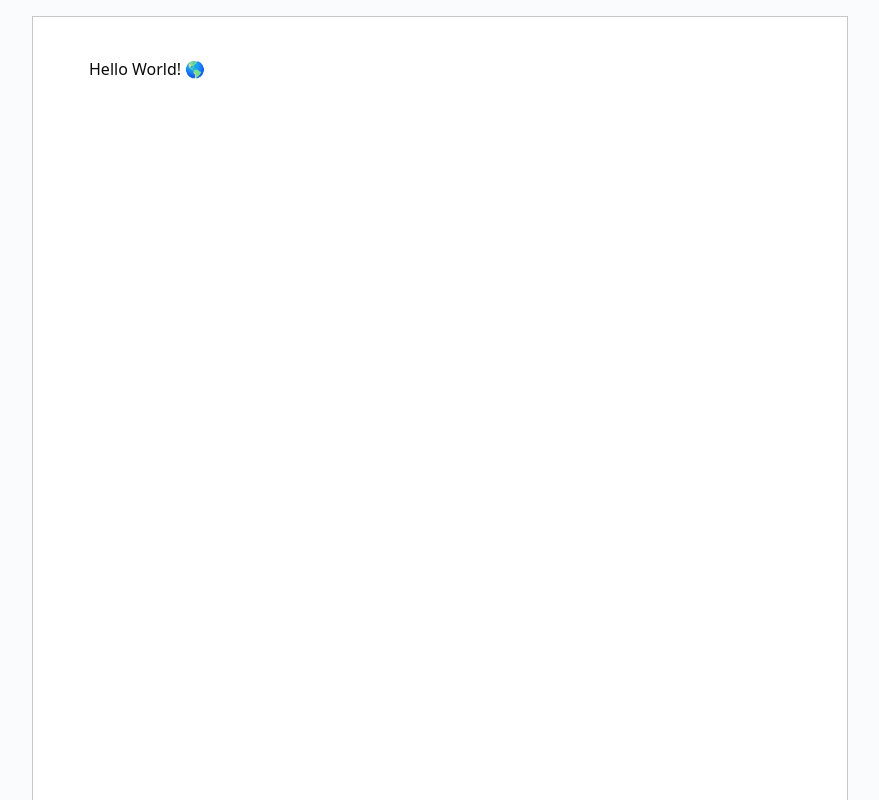
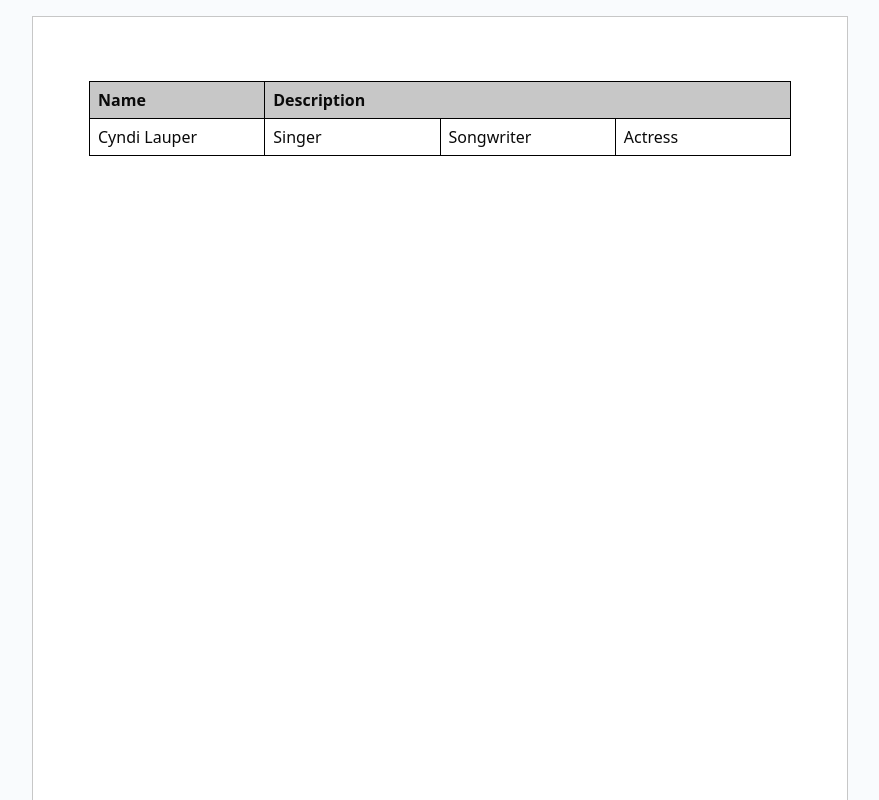
Before and after one commit to omarcea343/Docs, a Next.js app: page /documents/123 in a window 1280 px wide. Shown: the top 800 px of the page, without its empty margins (200-1079 px from the left). Built offline with nearby package versions, Linux system fonts and the light colour scheme.

Commit message:
Extensions

```diff
--- a/package.json
+++ b/package.json
@@ -36,6 +36,12 @@
         "@radix-ui/react-toggle": "^1.1.3",
         "@radix-ui/react-toggle-group": "^1.1.3",
         "@radix-ui/react-tooltip": "^1.2.0",
+        "@tiptap/extension-table": "^2.11.7",
+        "@tiptap/extension-table-cell": "^2.11.7",
+        "@tiptap/extension-table-header": "^2.11.7",
+        "@tiptap/extension-table-row": "^2.11.7",
+        "@tiptap/extension-task-item": "^2.11.7",
+        "@tiptap/extension-task-list": "^2.11.7",
         "@tiptap/pm": "^2.11.7",
         "@tiptap/react": "^2.11.7",
         "@tiptap/starter-kit": "^2.11.7",
--- a/src/app/documents/[documentId]/editor.tsx
+++ b/src/app/documents/[documentId]/editor.tsx
@@ -1,6 +1,12 @@
 "use client";
 
 import { useEditor, EditorContent } from "@tiptap/react";
+import TaskItem from "@tiptap/extension-task-item";
+import TaskList from "@tiptap/extension-task-list";
+import Table from "@tiptap/extension-table";
+import TableCell from "@tiptap/extension-table-cell";
+import TableHeader from "@tiptap/extension-table-header";
+import TableRow from "@tiptap/extension-table-row";
 import StarterKit from "@tiptap/starter-kit";
 
 export const Editor = () => {
@@ -11,8 +17,33 @@
 				class: "focus:outline-none print:border-0 bg-white border border-[#C7C7C7] flex flex-col min-h-[1054px] w-[816px] pt-10 pr-14 pb-10 cursor-text",
 			},
 		},
-		extensions: [StarterKit],
-		content: "<p>Hello World! 🌎️</p>",
+		extensions: [
+			StarterKit,
+			Table.configure({
+				resizable: true,
+			}),
+			TableRow,
+			TableHeader,
+			TableCell,
+			TaskList,
+			TaskItem.configure({ nested: true }),
+		],
+		content: `
+        <table>
+          <tbody>
+            <tr>
+              <th>Name</th>
+              <th colspan="3">Description</th>
+            </tr>
+            <tr>
+              <td>Cyndi Lauper</td>
+              <td>Singer</td>
+              <td>Songwriter</td>
+              <td>Actress</td>
+            </tr>
+          </tbody>
+        </table>
+      `,
 	});
 
 	return (
--- a/src/app/globals.css
+++ b/src/app/globals.css
@@ -140,3 +140,157 @@
 		@apply bg-background text-foreground;
 	}
 }
+
+.tiptap {
+	/* Table-specific styling */
+	table {
+		border-collapse: collapse;
+		margin: 0;
+		overflow: hidden;
+		table-layout: fixed;
+		width: 100%;
+
+		td,
+		th {
+			border: 1px solid black;
+			box-sizing: border-box;
+			min-width: 1em;
+			padding: 6px 8px;
+			position: relative;
+			vertical-align: top;
+
+			> * {
+				margin-bottom: 0;
+			}
+		}
+
+		th {
+			background-color: #c7c7c7;
+			font-weight: bold;
+			text-align: left;
+		}
+
+		.selectedCell:after {
+			background: #959596;
+			content: "";
+			left: 0;
+			right: 0;
+			top: 0;
+			bottom: 0;
+			pointer-events: none;
+			position: absolute;
+			z-index: 2;
+		}
+
+		.column-resize-handle {
+			background-color: var(--primary);
+			bottom: -2px;
+			pointer-events: none;
+			position: absolute;
+			right: -2px;
+			top: 0;
+			width: 4px;
+		}
+	}
+
+	.tableWrapper {
+		margin: 1.5rem 0;
+		overflow-x: auto;
+	}
+
+	&.resize-cursor {
+		cursor: ew-resize;
+		cursor: col-resize;
+	}
+
+	/* Heading styles */
+	h1,
+	h2,
+	h3,
+	h4,
+	h5,
+	h6 {
+		line-height: 1.1;
+		margin-top: 2.5rem;
+		text-wrap: pretty;
+	}
+
+	h1,
+	h2 {
+		margin-top: 3.5rem;
+		margin-bottom: 1.5rem;
+	}
+
+	h1 {
+		font-size: 1.4rem;
+	}
+
+	h2 {
+		font-size: 1.2rem;
+	}
+
+	h3 {
+		font-size: 1.1rem;
+	}
+
+	h4,
+	h5,
+	h6 {
+		font-size: 1rem;
+	}
+
+	/* List styles */
+	ul,
+	ol {
+		padding: 0 1rem;
+		margin: 1.25rem 1rem 1.25rem 0.4rem;
+	}
+
+	ul li {
+		list-style-type: disc;
+
+		p {
+			margin-top: 0.25em;
+			margin-bottom: 0.25em;
+		}
+	}
+
+	ol li {
+		list-style-type: decimal;
+
+		p {
+			margin-top: 0.25em;
+			margin-bottom: 0.25em;
+		}
+	}
+
+	/* Task list specific styles */
+	ul[data-type="taskList"] {
+		list-style: none;
+		margin-left: 0;
+		padding: 0;
+
+		li {
+			align-items: flex-start;
+			display: flex;
+
+			> label {
+				flex: 0 0 auto;
+				margin-right: 0.5rem;
+				user-select: none;
+			}
+
+			> div {
+				flex: 1 1 auto;
+			}
+		}
+
+		input[type="checkbox"] {
+			cursor: pointer;
+		}
+
+		ul[data-type="taskList"] {
+			margin: 0;
+		}
+	}
+}
```
Also changed, not shown: 1 other file (tests, documents, lock files or other folders). Lines whose indentation alone changed are shown as unchanged.
